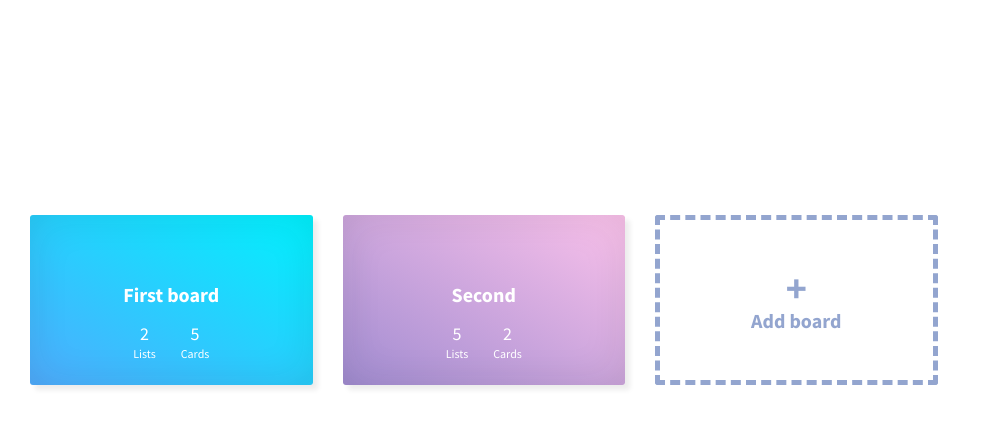
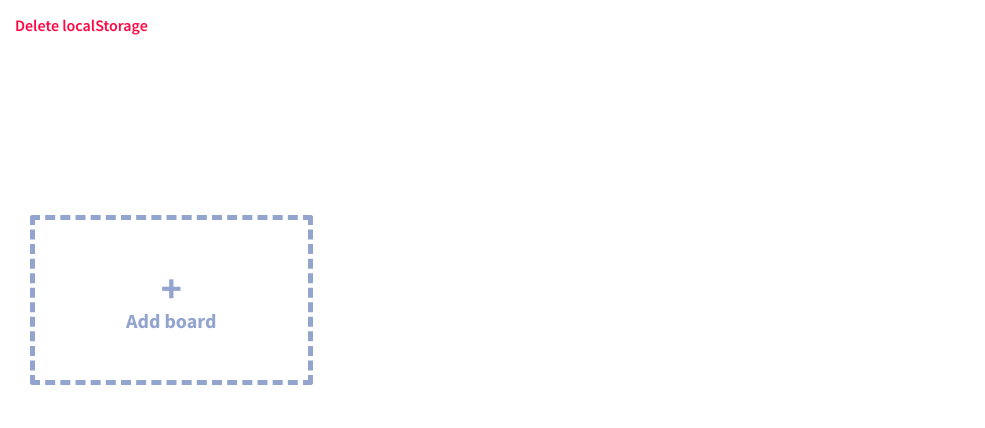
Before and after one commit to danielchoragwicki/kanban-list-gantt-board, a React (Create React App) app: page / in a window 1280 px wide. Shown: the top 428 px of the page, without its empty margins (0-985 px from the left). Built offline with nearby package versions, Linux system fonts and the light colour scheme; data requests are answered from the project's data file.

Commit message:
remove json-server, add localStorage

```diff
--- a/db.json
+++ /dev/null
@@ -1,105 +0,0 @@
-{
-  "boards": [
-    {
-      "id": "bd5kxlu3e4k",
-      "name": "First board",
-      "theme": "Malibu Beach",
-      "lists": [
-        {
-          "name": "First list",
-          "items": [
-            {
-              "name": "Card",
-              "desc": "",
-              "startDate": "",
-              "endDate": "",
-              "id": "d64sywc36ma"
-            },
-            {
-              "name": "Card with date",
-              "desc": "",
-              "startDate": "2018-07-07",
-              "endDate": "2018-07-21",
-              "id": "vjuvvy2aw8k"
-            },
-            {
-              "name": "Card with desc",
-              "desc": "Desc\n",
-              "startDate": "",
-              "endDate": "",
-              "id": "xlky9b1gh1p"
-            },
-            {
-              "name": "Card",
-              "desc": "Card",
-              "startDate": "2018-07-03",
-              "endDate": "2018-07-29",
-              "id": "oqjyuifjym"
-            }
-          ],
-          "id": "9t0cgqrjwg"
-        },
-        {
-          "name": "Second list",
-          "items": [
-            {
-              "name": "Task",
-              "desc": "",
-              "startDate": "",
-              "endDate": "",
-              "id": "eh6wtiejma8"
-            }
-          ],
-          "id": "8yatefczigh"
-        }
-      ]
-    },
-    {
-      "id": "swl8znuqbh",
-      "name": "Second",
-      "theme": "Night Fade",
-      "lists": [
-        {
-          "name": "First",
-          "items": [
-            {
-              "name": "Card",
-              "desc": "",
-              "startDate": "",
-              "endDate": "",
-              "id": "i8751b7r6mq"
-            },
-            {
-              "name": "Card",
-              "desc": "",
-              "startDate": "",
-              "endDate": "",
-              "id": "wsq138dv3wn"
-            }
-          ],
-          "id": "744tyfexbd"
-        },
-        {
-          "id": "6xucsjoy58k",
-          "name": "Second",
-          "items": []
-        },
-        {
-          "id": "0qgwdt0xtdm",
-          "name": "Third",
-          "items": []
-        },
-        {
-          "id": "gxn05qwuxzc",
-          "name": "Fouth",
-          "items": []
-        },
-        {
-          "id": "xcgejz6ukq",
-          "name": "Fifth",
-          "items": []
-        }
-      ]
-    }
-  ]
-}
--- a/src/App.js
+++ b/src/App.js
@@ -2,7 +2,7 @@ import React, { Component } from 'react';
 import Dashboard from './pages/Dashboard';
 import Board from './pages/Board'
 import { findById, addItem, updateList, removeItem } from './utils/helpers'
-import { loadBoards, createBoard, saveBoard, destroyBoard } from './utils/service'
+import { loadBoards, saveBoards } from './utils/service'
 import { BrowserRouter, Switch, Redirect, Route } from "react-router-dom";
 import './styles/styles.css';
 
@@ -11,52 +11,42 @@ class App extends Component {
     boards: []
   }
   componentDidMount() {
-    loadBoards()
-      .then(boards => this.setState({boards}))
+    const boards = loadBoards()
+    this.setState({boards})
   }
   handleCreate = newBoard => {
     const updatedBoards = addItem(this.state.boards, newBoard)
     this.setState({boards: updatedBoards})
-    createBoard(newBoard)
-      .then(() => console.log(`Board ${newBoard.name} added`))
+    saveBoards(updatedBoards)
   }
   handleRemove = id => {
     const updatedBoards = removeItem(this.state.boards, id)
     this.setState({boards: updatedBoards})
-    destroyBoard(id)
-      .then(() => console.log(`Board with ID ${id} removed`))
+    saveBoards(updatedBoards)
   }
   updatedBoard = board => {
     const upadtedBoard = updateList(this.state.boards, board)
     this.setState({boards: upadtedBoard})
-    saveBoard(board)
-      .then(() => console.log(`Board ${board.name} updated`))
+    saveBoards(upadtedBoard)
   }
   render() {
     return (
       <BrowserRouter>
             <Switch>
-                <Route exact path="/" render={props => (
-                    this.state.boards.length > 0
-                      ? <Dashboard
-                          handleCreate={this.handleCreate}
-                          boards={this.state.boards}
-                          {...props}/>
-                      : <div className="loader">Loading...</div>
-                  )
+                <Route exact path="/" render={props => (<Dashboard
+                    handleCreate={this.handleCreate}
+                    boards={this.state.boards}
+                    {...props}/>)
                 }/>
                 <Route path="/board/:id"
                 render={props => {
                     const ifCorrectID = findById(props.match.params.id, this.state.boards)
-                    if(this.state.boards.length > 0) return (
-                      ifCorrectID
+                    return (ifCorrectID
                       ? <Board id={props.match.params.id}
                           board={ifCorrectID}
                           handleRemove={this.handleRemove}
                           updatedBoard={this.updatedBoard} />
-                      : <Redirect to="/" />
-                    )
-                    return <div>Loading...</div>
+                      : <Redirect to="/" />)
                   }
                 }/>
                 <Redirect to="/"/>
--- a/src/pages/Dashboard.js
+++ b/src/pages/Dashboard.js
@@ -2,20 +2,17 @@ import React, { Component } from 'react';
 import PropTypes from 'prop-types'
 import AddBoardInput from '../components/inputs/AddBoardInput'
 import BoardsList from '../components/dashboard/BoardsList'
-import { generateId, addItem } from '../utils/helpers'
+import { generateId } from '../utils/helpers'
+import { deleteBoards } from '../utils/service'
 
 class Dashboard extends Component {
   state = {
-    boards: [],
     isInputOpen: false,
     errSubmit: false,
     currentBoard: {
         name: '',
         theme: 'New Life'
     }
-  }
-  componentDidMount() {
-    this.setState({boards: this.props.boards})
   }
   handleClick = e => {
     if(e.keyCode === 27 && this.state.isInputOpen) {
@@ -54,9 +51,7 @@ class Dashboard extends Component {
         theme: this.state.currentBoard.theme,
         lists: []
     }
-    const updatedBoards = addItem(this.state.boards, newBoard);
     this.setState({
-        boards: updatedBoards,
         isInputOpen: false,
         errSubmit: false,
         currentBoard: {
@@ -70,13 +65,19 @@ class Dashboard extends Component {
     e.preventDefault()
     alert('Empty input. Add some text.')
   }
+  handleDeleteLocal = e => {
+    deleteBoards()
+    window.location.reload()
+  }
   render () {
-    const {currentBoard, boards, errSubmit, isInputOpen} = this.state
+    const { currentBoard, errSubmit, isInputOpen } = this.state
+    const { boards } = this.props
     const submit = currentBoard.name === ''
       ? this.handleErrorSubmit
       : this.handleSubmit
     return (
       <div className="dashboard">
+          <button className="delete-local" onClick={this.handleDeleteLocal}>Delete localStorage</button>
           <BoardsList
             boards={boards}
             handleClick={this.handleClick} />
--- /dev/null
+++ b/src/styles/_base.scss
@@ -0,0 +1,15 @@
+.delete-local {
+    position: absolute;
+    top: 0;
+    left: 0;
+    background: none;
+    border: 0;
+    cursor: pointer;
+    padding: 15px;
+    font-size: 16px;
+    font-weight: 600;
+    @include transition;
+    @include events {
+        color: $red;
+    }
+}
--- a/src/styles/styles.css
+++ b/src/styles/styles.css
@@ -48,6 +48,25 @@ q:before, q:after {
 table {
   border-collapse: collapse;
   border-spacing: 0; }
+
+.delete-local {
+  position: absolute;
+  top: 0;
+  left: 0;
+  background: none;
+  border: 0;
+  cursor: pointer;
+  padding: 15px;
+  font-size: 16px;
+  font-weight: 600;
+  transition: all 0.2s ease; }
+  .delete-local:hover {
+    color: #ff0844; }
+  .delete-local:active {
+    color: #ff0844; }
+  .delete-local:focus {
+    outline: 0;
+    color: #ff0844; }
 
 * {
   box-sizing: border-box;
--- a/src/styles/styles.scss
+++ b/src/styles/styles.scss
@@ -1,7 +1,7 @@
 @import 'styles/_vendors';
-@import 'styles/_base';
 @import 'styles/_variables';
 @import 'styles/_mixins';
+@import 'styles/_base';
 @import 'styles/_typography';
 @import 'styles/_themes';
 @import 'components/_components.scss';
--- a/src/utils/service.js
+++ b/src/utils/service.js
@@ -1,38 +1,18 @@
-const baseUrl = "http://localhost:8080/boards"
-
 export const loadBoards = () => {
-    return fetch(baseUrl)
-        .then(res => res.json())
+  if (localStorage.getItem('boards')) {
+    const boards = localStorage.getItem('boards')
+    return JSON.parse(boards)
+  } else {
+    const boards = []
+    localStorage.setItem('boards', JSON.stringify(boards))
+    return boards
+  }
 }
 
-export const createBoard = item => {
-    return fetch(baseUrl, {
-      method: 'POST',
-      headers: {
-        'Accept': 'application/json',
-        'Content-Type': 'application/json'
-      },
-      body: JSON.stringify(item)
-    }).then(res => res.json())
-  }
+export const saveBoards = boards => {
+    localStorage.setItem('boards', JSON.stringify(boards))
+}
 
-  export const saveBoard = item => {
-    return fetch(`${baseUrl}/${item.id}`, {
-      method: 'PUT',
-      headers: {
-        'Accept': 'application/json',
-        'Content-Type': 'application/json'
-      },
-      body: JSON.stringify(item)
-    }).then(res => res.json())
-  }
-
-  export const destroyBoard = id => {
-    return fetch(`${baseUrl}/${id}`, {
-      method: 'DELETE',
-      headers: {
-        'Accept': 'application/json',
-        'Content-Type': 'application/json'
-      },
-    })
-  }
+export const deleteBoards = () => {
+  localStorage.clear()
+}
```
Also changed, not shown: package.json (+7 -8 lines), 2 other files (tests, documents, lock files or other folders).
